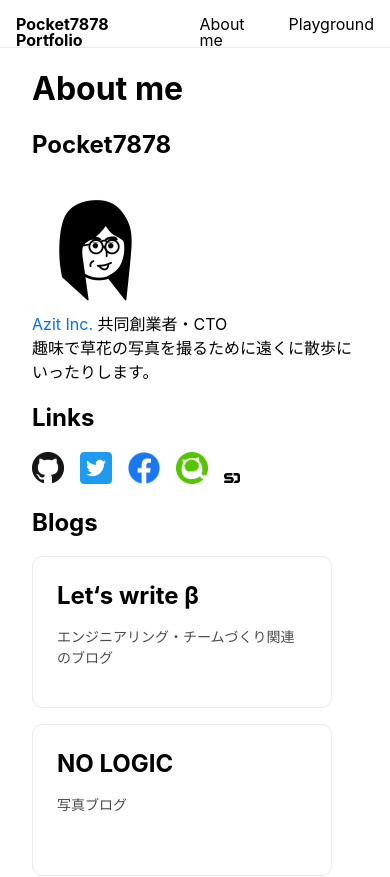
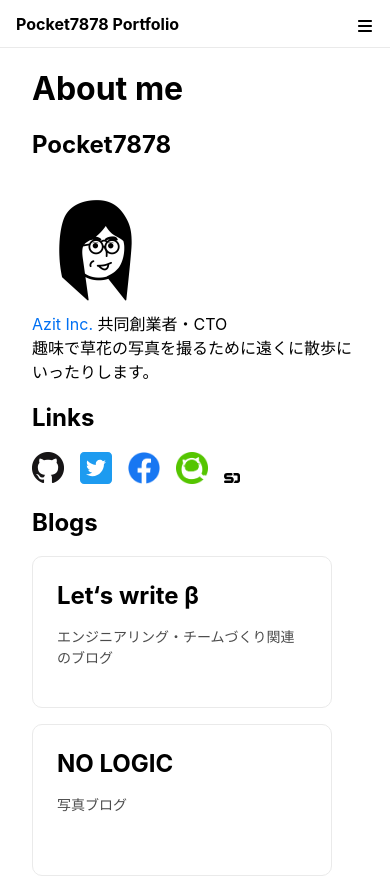
Before and after one commit to pocket7878/pocket7878-com, a Next.js app: page / in a window 390 px wide. Shown: the top 877 px of the page. Built offline with nearby package versions, Linux system fonts and the light colour scheme.

Commit message:
feature: Support small screen toggle menu

```diff
--- a/components/Header.tsx
+++ b/components/Header.tsx
@@ -1,14 +1,24 @@
+import { faBars } from '@fortawesome/free-solid-svg-icons';
+import { FontAwesomeIcon } from '@fortawesome/react-fontawesome';
 import Link from 'next/link';
-import React, { memo } from 'react';
+import React, { memo, useCallback, useState } from 'react';
 import styled from 'styled-components';
 
 export const Header = memo(function Header() {
+  const [menuOpend, setMenuOpened] = useState(false);
+  const handleMenuTogglerClicked = useCallback(() => {
+    setMenuOpened(!menuOpend);
+  }, [menuOpend]);
+
   return (
     <Wrapper>
       <Title>
         <Link href='/'>Pocket7878 Portfolio</Link>
       </Title>
-      <Nav>
+      <MenuToggler onClick={handleMenuTogglerClicked}>
+        <FontAwesomeIcon icon={faBars} height={16} />
+      </MenuToggler>
+      <Nav menuOpened={menuOpend}>
         <MenuItem>
           <Link href='/'>About me</Link>
         </MenuItem>
@@ -23,6 +33,7 @@ export const Header = memo(function Header() {
 const Wrapper = styled.div`
   display: flex;
   flex-direction: row;
+  flex-wrap: wrap;
   border-bottom: 1px solid #eaeaea;
   position: fixed;
   width: 100%;
@@ -38,14 +49,34 @@ const Title = styled.div`
   font-size: 16px;
   line-height: 16px;
   font-weight: bold;
+  z-index: 998;
 `;
 
-const Nav = styled.nav`
+const MenuToggler = styled.div`
+  height: 48px;
+  width: 48px;
+  padding: 16px;
+  cursor: pointer;
+
+  @media only screen and (min-width: 768px) {
+    display: none;
+  }
+`;
+
+const Nav = styled.nav<{ menuOpened: boolean }>`
   display: flex;
   flex-direction: row;
   justify-content: flex-end;
   background: white;
   height: 100%;
+
+  @media only screen and (max-width: 768px) {
+    flex-direction: column;
+    height: unset;
+    width: 100%;
+    position: relative;
+    display: ${({ menuOpened }) => (menuOpened ? 'flex' : 'none')};
+  }
 `;
 
 const MenuItem = styled.div`
@@ -54,4 +85,16 @@ const MenuItem = styled.div`
   padding: 16px;
   font-size: 16px;
   line-height: 16px;
+  z-index: 997;
+
+  @media only screen and (max-width: 768px) {
+    padding: 0px;
+    a {
+      width: 100%;
+      display: block;
+      height: 48px;
+      padding: 16px;
+      border-bottom: 1px solid #eaeaea;
+    }
+  }
 `;
```
